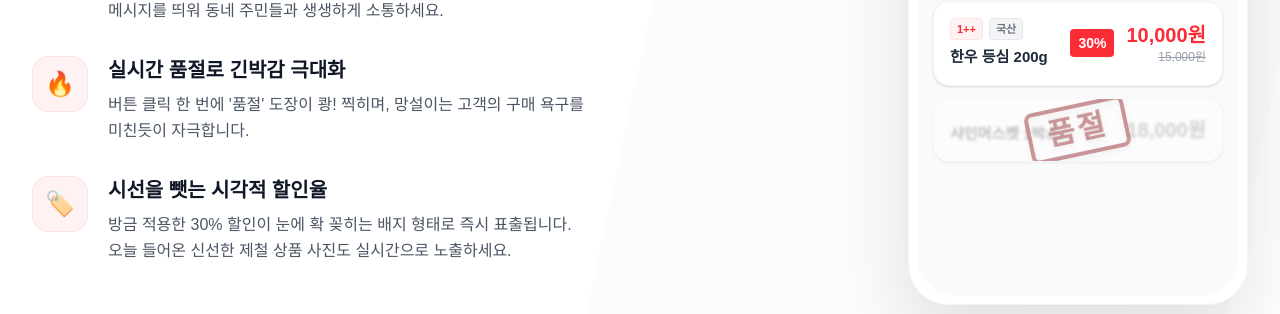
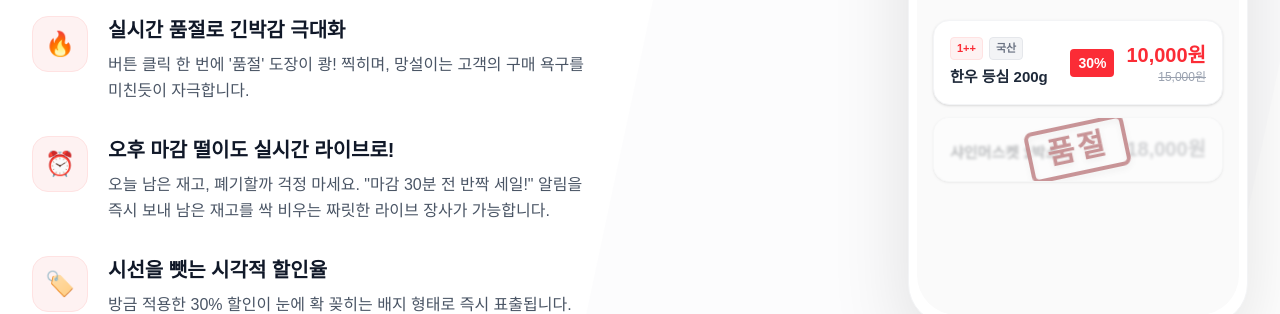
Before and after one commit to hannune-s/nao3, a Next.js app: page / in a window 1280 px wide. Shown: the part 2091-2405 px from the top of the page. Built offline with nearby package versions, Linux system fonts and the light colour scheme.

Commit message:
fix: apply missing closing sale push feature to landing page

```diff
--- a/src/app/page.tsx
+++ b/src/app/page.tsx
@@ -147,6 +147,13 @@ export default function LandingPage() {
                   <div>
                     <h4 className="text-xl font-bold text-gray-900 mb-2">실시간 품절로 긴박감 극대화</h4>
                     <p className="text-gray-600 leading-relaxed break-keep">버튼 클릭 한 번에 '품절' 도장이 쾅! 찍히며, 망설이는 고객의 구매 욕구를 미친듯이 자극합니다.</p>
+                  </div>
+                </div>
+                                <div className="flex items-start gap-5">
+                  <div className="w-14 h-14 shrink-0 rounded-2xl bg-red-50 flex items-center justify-center text-2xl border border-red-100">⏰</div>
+                  <div>
+                    <h4 className="text-xl font-bold text-gray-900 mb-2">오후 마감 떨이도 실시간 라이브로!</h4>
+                    <p className="text-gray-600 leading-relaxed break-keep">오늘 남은 재고, 폐기할까 걱정 마세요. "마감 30분 전 반짝 세일!" 알림을 즉시 보내 남은 재고를 싹 비우는 짜릿한 라이브 장사가 가능합니다.</p>
                   </div>
                 </div>
                 <div className="flex items-start gap-5">
```
